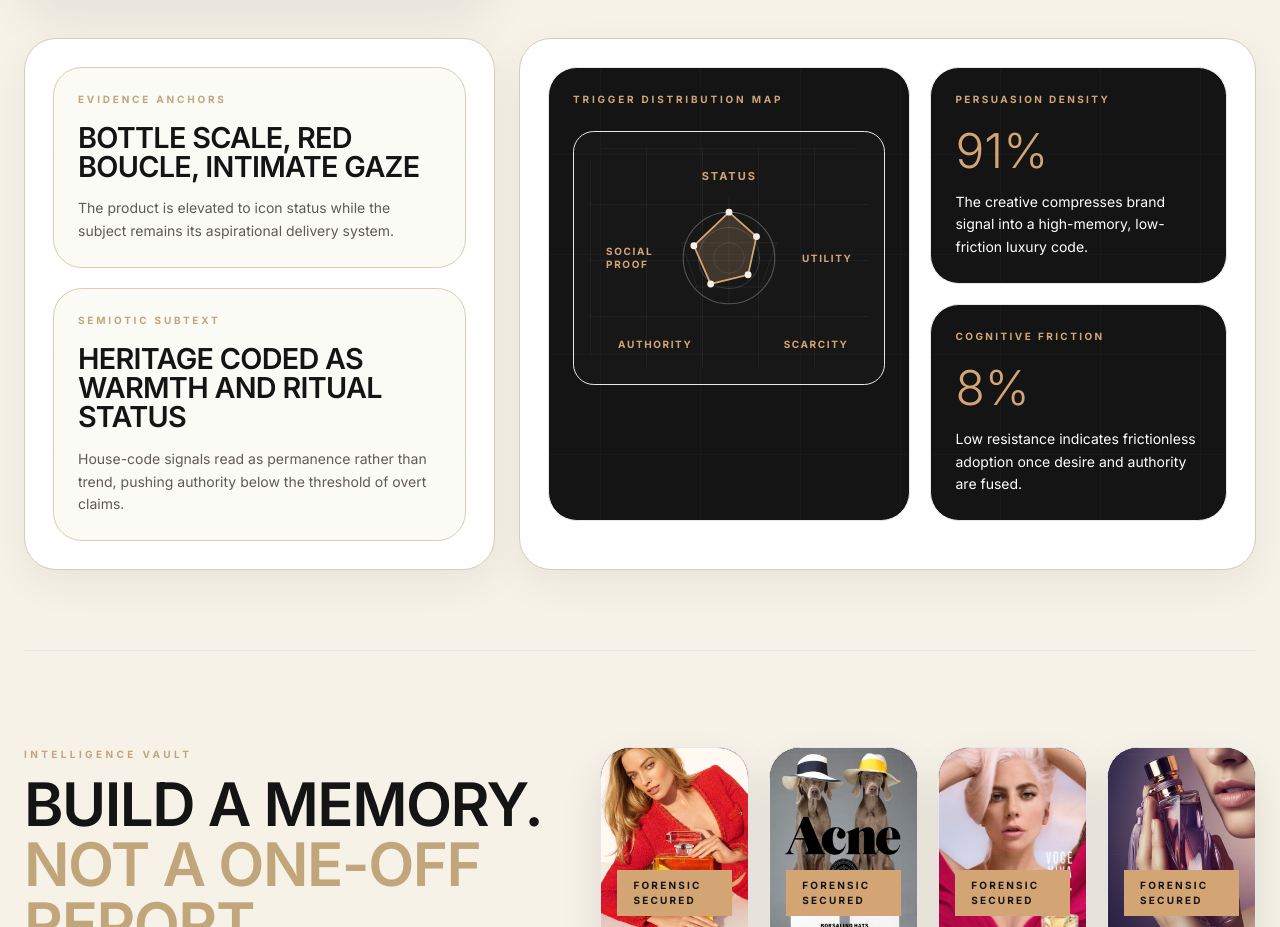
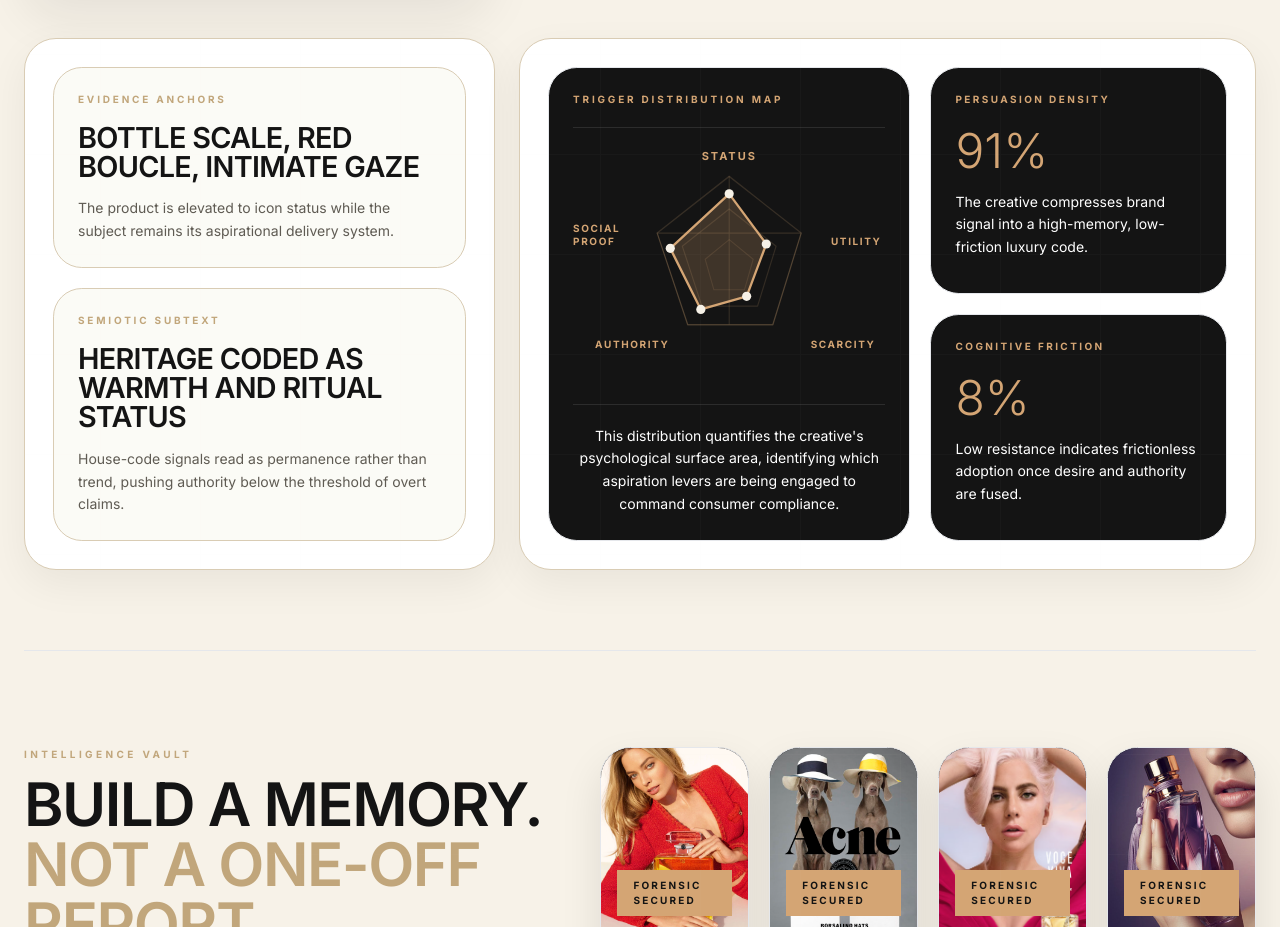
Before and after one commit to popvisly/visual-decompiler, a Next.js app: page / in a window 1280 px wide. Shown: the part 3146-4073 px from the top of the page. Built offline with nearby package versions, Linux system fonts and the light colour scheme; no server answers.

Commit message:
Match homepage trigger map to live analytics

```diff
--- a/src/components/marketing/ProductProofSequence.tsx
+++ b/src/components/marketing/ProductProofSequence.tsx
@@ -543,44 +543,48 @@ export default function ProductProofSequence() {
                                 <div className="grid gap-5 md:grid-cols-[1.1fr_0.9fr]">
                                     <div className="rounded-[1.8rem] border border-[#D4A574]/18 bg-[#141414] p-6 text-white">
                                         <p className="text-[10px] font-bold uppercase tracking-[0.28em] text-[#D4A574]">Trigger Distribution Map</p>
-                                        <div className="mt-6 rounded-[1.3rem] border border-white/12 bg-[#171717] p-4">
-                                            <div className="relative grid h-[220px] place-items-center overflow-hidden rounded-[1rem] [background-image:linear-gradient(rgba(255,255,255,0.045)_1px,transparent_1px),linear-gradient(90deg,rgba(255,255,255,0.045)_1px,transparent_1px)] [background-size:56px_56px]">
-                                                <div className="pointer-events-none absolute left-1/2 top-5 -translate-x-1/2 text-[11px] font-bold uppercase tracking-[0.18em] text-[#D4A574]">
+                                        <div className="mt-5 border-t border-white/10 pt-5">
+                                            <div className="relative h-[240px]">
+                                                <div className="pointer-events-none absolute left-1/2 top-0 -translate-x-1/2 text-[11px] font-bold uppercase tracking-[0.18em] text-[#D4A574]">
                                                     Status
                                                 </div>
-                                                <div className="pointer-events-none absolute left-4 top-1/2 -translate-y-1/2 text-[10px] font-bold uppercase leading-[1.35] tracking-[0.16em] text-[#D4A574]">
+                                                <div className="pointer-events-none absolute left-0 top-[74px] text-[10px] font-bold uppercase leading-[1.35] tracking-[0.16em] text-[#D4A574]">
                                                     Social
                                                     <br />
                                                     Proof
                                                 </div>
-                                                <div className="pointer-events-none absolute right-4 top-1/2 -translate-y-1/2 text-right text-[10px] font-bold uppercase tracking-[0.16em] text-[#D4A574]">
+                                                <div className="pointer-events-none absolute right-1 top-[86px] text-right text-[10px] font-bold uppercase tracking-[0.16em] text-[#D4A574]">
                                                     Utility
                                                 </div>
-                                                <div className="pointer-events-none absolute bottom-4 left-7 text-[10px] font-bold uppercase tracking-[0.16em] text-[#D4A574]">
+                                                <div className="pointer-events-none absolute bottom-[36px] left-[22px] text-[10px] font-bold uppercase tracking-[0.16em] text-[#D4A574]">
                                                     Authority
                                                 </div>
-                                                <div className="pointer-events-none absolute bottom-4 right-5 text-[10px] font-bold uppercase tracking-[0.16em] text-[#D4A574]">
+                                                <div className="pointer-events-none absolute bottom-[36px] right-[10px] text-[10px] font-bold uppercase tracking-[0.16em] text-[#D4A574]">
                                                     Scarcity
                                                 </div>
 
-                                                <svg viewBox="0 0 220 220" className="h-[168px] w-[168px]">
-                                                    <g fill="none" strokeLinecap="round">
-                                                        <circle cx="110" cy="110" r="60" stroke="rgba(255,255,255,0.26)" strokeWidth="1.4" />
-                                                        <circle cx="110" cy="110" r="40" stroke="rgba(255,255,255,0.16)" strokeWidth="1.2" />
-                                                        <circle cx="110" cy="110" r="20" stroke="rgba(255,255,255,0.12)" strokeWidth="1" />
-                                                        <path d="M110 50 L146 82 L135 132 L86 144 L64 94 Z" stroke="rgba(255,255,255,0.16)" strokeWidth="1.2" />
-                                                        <path d="M110 30 L110 170 M48 90 L172 90 M68 148 L152 148 M68 148 L48 90 M152 148 L172 90" stroke="rgba(255,255,255,0.08)" strokeWidth="1" />
-                                                        <polygon points="110,50 146,82 135,132 86,144 64,94" fill="rgba(212,165,116,0.22)" stroke="#D4A574" strokeWidth="2.3" />
+                                                <svg viewBox="0 0 260 220" className="absolute inset-0 h-full w-full">
+                                                    <g fill="none" strokeLinecap="round" strokeLinejoin="round">
+                                                        <path d="M130 26 L196 78 L170 162 L92 162 L64 78 Z" stroke="rgba(212,165,116,0.18)" strokeWidth="1.2" />
+                                                        <path d="M130 56 L173 90 L156 145 L105 145 L87 90 Z" stroke="rgba(212,165,116,0.16)" strokeWidth="1.1" />
+                                                        <path d="M130 84 L152 102 L144 130 L116 130 L108 102 Z" stroke="rgba(212,165,116,0.14)" strokeWidth="1" />
+                                                        <path d="M130 26 L130 162 M64 78 L196 78 M92 162 L170 162 M64 78 L92 162 M196 78 L170 162" stroke="rgba(212,165,116,0.18)" strokeWidth="1" />
+                                                        <polygon points="130,42 164,88 146,136 104,148 76,92" fill="rgba(212,165,116,0.22)" stroke="#D4A574" strokeWidth="2.1" />
                                                     </g>
                                                     <g fill="#F6F1E7">
-                                                        <circle cx="110" cy="50" r="4.5" />
-                                                        <circle cx="146" cy="82" r="4.5" />
-                                                        <circle cx="135" cy="132" r="4.5" />
-                                                        <circle cx="86" cy="144" r="4.5" />
-                                                        <circle cx="64" cy="94" r="4.5" />
+                                                        <circle cx="130" cy="42" r="4.2" />
+                                                        <circle cx="164" cy="88" r="4.2" />
+                                                        <circle cx="146" cy="136" r="4.2" />
+                                                        <circle cx="104" cy="148" r="4.2" />
+                                                        <circle cx="76" cy="92" r="4.2" />
                                                     </g>
                                                 </svg>
                                             </div>
+                                        </div>
+                                        <div className="mt-4 border-t border-white/10 pt-5">
+                                            <p className="mx-auto max-w-[300px] text-center text-sm leading-relaxed text-white/72">
+                                                This distribution quantifies the creative&apos;s psychological surface area, identifying which aspiration levers are being engaged to command consumer compliance.
+                                            </p>
                                         </div>
                                     </div>
 
```
